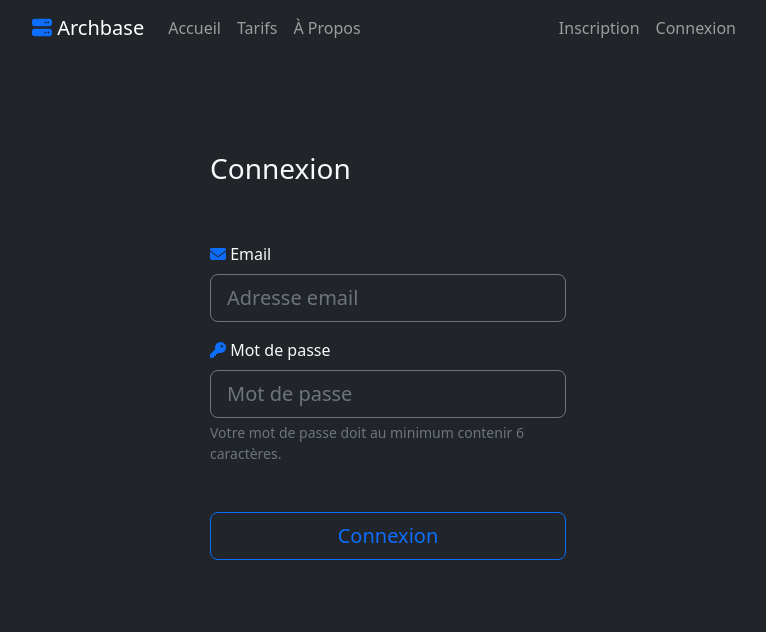
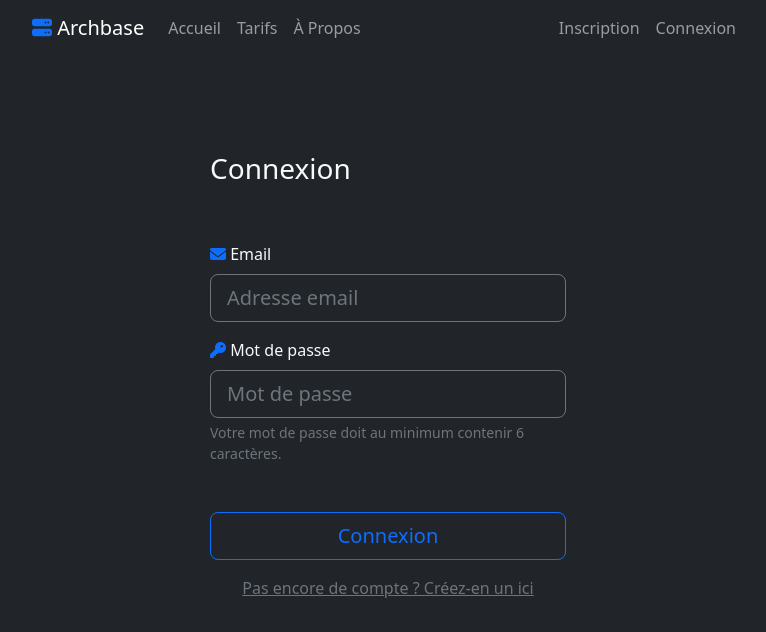
Before and after one commit to artonoximee/archbase, a React (Create React App) app: page /login in a window 1280 px wide. Shown: the top 632 px of the page, without its empty margins (252-1018 px from the left). Built offline with nearby package versions, Linux system fonts and the light colour scheme; no server answers.

Commit message:
correctly redirecting from login to signup with bottom page links

```diff
--- a/src/components/auth/LogIn.js
+++ b/src/components/auth/LogIn.js
@@ -1,4 +1,5 @@
 import React, { useState } from "react";
+import { Link } from "react-router-dom";
 import { useForm } from "react-hook-form";
 
 function SignIn() {
@@ -35,6 +36,11 @@ function SignIn() {
           <div className="d-grid gap-2">
             <button className={ `btn btn-lg mt-5 btn-outline-primary` } onClick={ handleSubmit() } type="submit">Connexion</button>
           </div>
+
+          <div className="d-grid gap-2">
+            <Link to="/signup" className="text-center text-secondary mt-3">Pas encore de compte ? Créez-en un ici</Link>
+          </div>
+
           {/* {errorLogin && <p className="text-danger text-center mt-2">Adresse email ou mot de passe invalide</p>} */}
 
           <div className=" bottom-margin"></div>
--- a/src/components/auth/SignUp.js
+++ b/src/components/auth/SignUp.js
@@ -1,4 +1,5 @@
 import React, { useState } from "react";
+import { Link } from "react-router-dom";
 import { useForm } from "react-hook-form";
 import { useAuth } from "../../contexts/AuthContext";
 
@@ -63,7 +64,7 @@ function SignUp() {
           </div>
 
           <div className="d-grid gap-2">
-            <a href="#" className="text-center text-secondary mt-3">Déjà inscrit ? Connectez-vous ici</a>
+            <Link to="/login" className="text-center text-secondary mt-3">Déjà inscrit ? Connectez-vous ici</Link>
           </div>
 
           { error && <div className="alert alert-danger mt-3">{ error }</div> }
```
